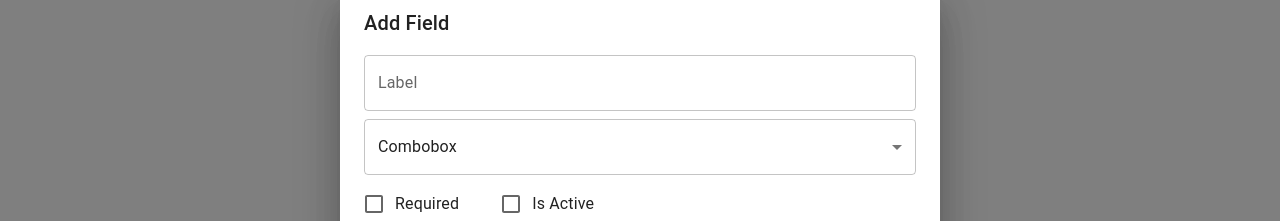
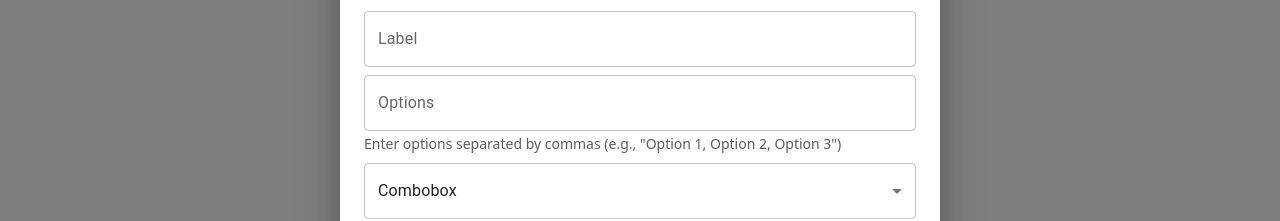
Before and after one commit to ArsenyZh/QuestionnairePortalFront, a React (Vite) app: page /fields in a window 1280 px wide. Both pictures are taken after a click on the button "ADD FIELD". Shown: the part 252-473 px from the top of the page. Built offline with nearby package versions, Linux system fonts and the light colour scheme; no server answers; the HTML template or start-up script is replaced by a standard one.

Commit message:
add options to field object and input box for options list

```diff
--- a/src/components/ListFields.jsx
+++ b/src/components/ListFields.jsx
@@ -15,6 +15,7 @@ export default function ListFields() {
     const [type, setType] = useState('Combobox')
     const [required, setRequired] = useState('')
     const [active, setActive] = useState('')
+    const [options, setOptions] = useState([]);
 
     const [labelError, setLabelError] = useState('');
 
@@ -27,7 +28,7 @@ export default function ListFields() {
             return;
         }
 
-        const field = {label, type, required, active}
+        const field = {label, type, required, active, options}
         console.log(field)
 
         createField(field).then((response) => {
@@ -36,6 +37,7 @@ export default function ListFields() {
             setType('Combobox')
             setRequired('')
             setActive('')
+            setOptions([])
             setOpenState1(false);
             window.location.reload();
         })
@@ -48,7 +50,7 @@ export default function ListFields() {
             return;
         }
 
-        const field = {label, type, required, active}
+        const field = {label, type, required, active, options}
         console.log(field)
 
         updateField(field, selectedFieldId).then((response) => {
@@ -58,8 +60,9 @@ export default function ListFields() {
             setType('Combobox')
             setRequired('')
             setActive('')
+            setOptions([])
             setOpenState(false);
-            window.location.reload();
+            // window.location.reload();
         })
     }
 
@@ -131,6 +134,21 @@ export default function ListFields() {
                                     error={!!labelError}
                                     helperText={labelError}
                                 />
+                            </div>
+                            <div className="form-group mb-2">
+                                <TextField
+                                    label="Options"
+                                    value={options.join(", ")}
+                                    onChange={(e) => {
+                                    const newOptions = e.target.value.split(",").map((option) => option.trim());
+                                    setOptions(newOptions);
+                                    }}
+                                    variant="outlined"
+                                    className="form-control"
+                                />
+                                <small className="form-text text-muted">
+                                    Enter options separated by commas (e.g., "Option 1, Option 2, Option 3")
+                                </small>
                             </div>
                             <div className="form-group mb-2">
                                 <Select
@@ -218,6 +236,21 @@ export default function ListFields() {
                                                     />
                                                 </div>
                                                 <div className="form-group mb-2">
+                                                    <TextField
+                                                        label="Options"
+                                                        value={options.join(", ")}
+                                                        onChange={(e) => {
+                                                        const newOptions = e.target.value.split(",").map((option) => option.trim());
+                                                        setOptions(newOptions);
+                                                        }}
+                                                        variant="outlined"
+                                                        className="form-control"
+                                                    />
+                                                    <small className="form-text text-muted">
+                                                        Enter options separated by commas (e.g., "Option 1, Option 2, Option 3")
+                                                    </small>
+                                                </div>
+                                                <div className="form-group mb-2">
                                                     <Select
                                                         label="Type"
                                                         value={type}
```
